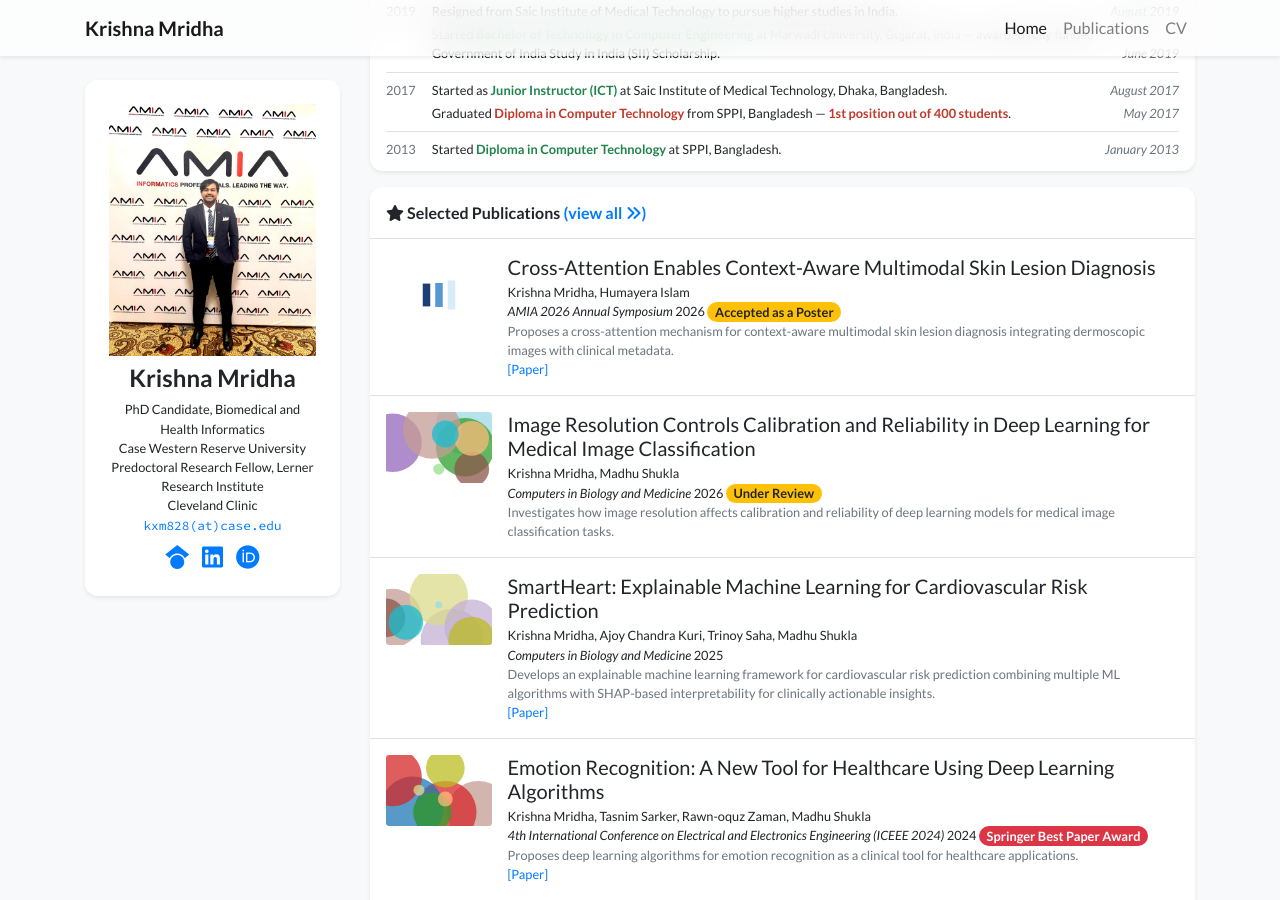
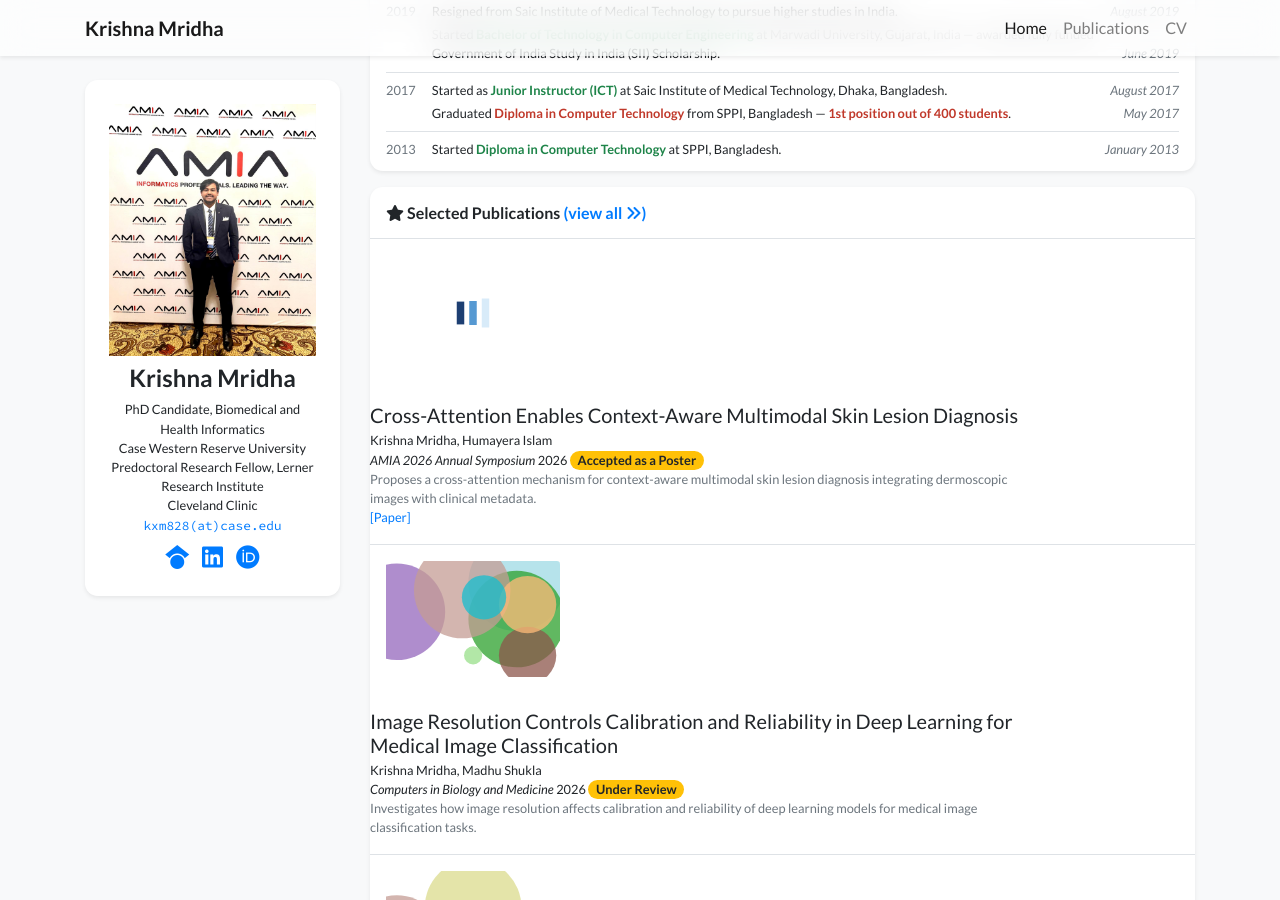
Before and after one commit to KrishnaMridha/krishnamridha.github.io, a Jekyll site: the page built from index.html, in a window 1280 px wide and 900 px high, scrolled down 2520 px. Built offline with Jekyll 4.4.1, drawn with Linux system fonts in a browser that asks for light colours; nearby versions of some CDN libraries; a style sheet for code colours, icons or effects is not loaded.

Commit message:
Update publication_item.html

```diff
--- a/_includes/widgets/publication_item.html
+++ b/_includes/widgets/publication_item.html
@@ -1,7 +1,7 @@
 {% assign item = include.item %}
 <div class="d-none d-md-block">
     <div class="row no-gutters {% unless include.hide_bottom_border %}border-bottom{% endunless %} border-gray">
-        <div class="col-md-3 col-xl-2 mb-md-0 p-md-3">
+        <div class="col-md-4 col-xl-3 mb-md-0 p-md-3">
             {%- if item.cover -%}
             <img data-src="{{ item.cover | relative_url }}" alt="{{ item.title }}" class="lazy w-100 rounded-sm" src="{{ '/assets/images/empty_300x200.png' | relative_url }}">
             {%- else -%}
```
